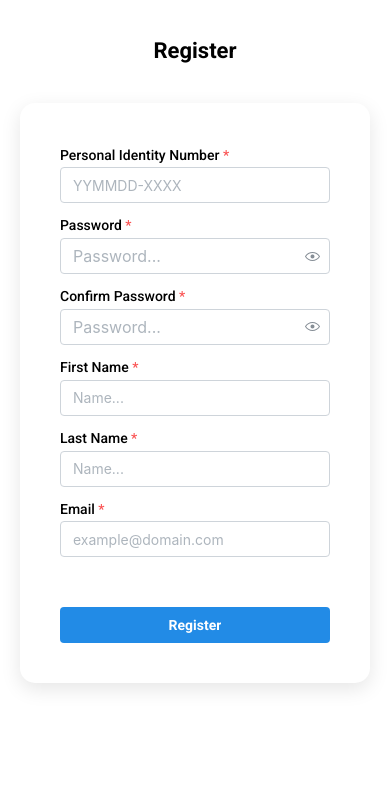
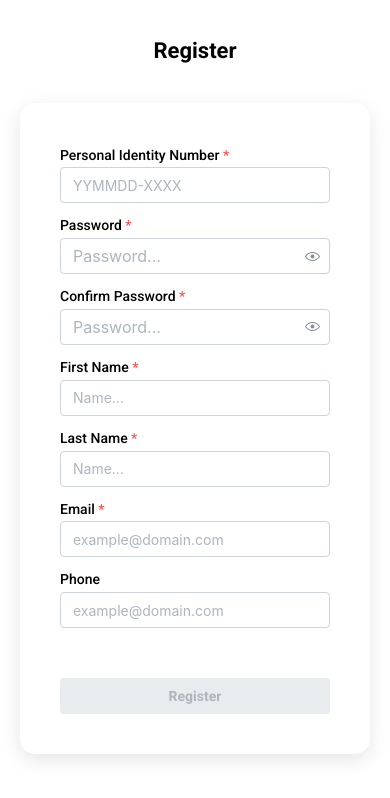
Before and after one commit to Aeezin/LAATAHealthCareAB, a React (Vite) app in the folder medical-app-client/: page /register in a window 390 px wide. Shown: the top 798 px of the page. Built offline with nearby package versions, Linux system fonts and the light colour scheme.

Commit message:
Add phone number validation and popover to registration form

```diff
--- a/medical-app-client/src/components/Register.jsx
+++ b/medical-app-client/src/components/Register.jsx
@@ -64,6 +64,7 @@ function Register() {
   const [firstNamePopoverOpened, setFirstNamePopoverOpened] = useState(false);
   const [lastNamePopoverOpened, setLastNamePopoverOpened] = useState(false);
   const [personalIdPopoverOpened, setPersonalIdPopoverOpened] = useState(false);
+  const [phonePopoverOpened, setPhonePopoverOpened] = useState(false);
 
   const [confirmPassword, setConfirmPassword] = useState("");
 
@@ -77,6 +78,7 @@ function Register() {
     firstName: "",
     lastName: "",
     email: "",
+    phone: "",
   });
 
   const checks = requirements.map((requirement, index) => (
@@ -95,7 +97,7 @@ function Register() {
     credentials.lastName.trim() !== "" &&
     credentials.email.trim() !== "";
 
-  const isFormValid = allFieldsFilled && strength === 100 && match;
+  const isFormValid = allFieldsFilled && strength === 100 && match && (credentials.phone.length === 0 || isValidSwedishPhoneNumber(credentials.phone));
 
   const handleInputChange = (e) => {
     setCredentials((prev) => ({ ...prev, [e.target.name]: e.target.value }));
@@ -122,6 +124,10 @@ function Register() {
 
     if (!validateEmail(credentials.email)) {
       errors.email = "Invalid email address";
+    }
+
+    if (credentials.phone.length > 0 && !isValidSwedishPhoneNumber(credentials.phone)) {
+      errors.phone = "Invalid phone number";
     }
 
     if (credentials.firstName.trim().length < 2) {
@@ -314,7 +320,26 @@ function Register() {
           </Popover.Dropdown>
         </Popover>
 
-        <RegisterButton disabled={isFormValid} type="submit">
+        <Popover type="tel" opened={phonePopoverOpened} position="bottom" width="target" transitionProps={{ transition: "pop" }}>
+          <Popover.Target>
+            <div onFocusCapture={() => setPhonePopoverOpened(true)} onBlurCapture={() => setPhonePopoverOpened(false)}>
+              <TextInput
+                label="Phone"
+                name="phone"
+                type="phone"
+                placeholder="example@domain.com"
+                value={credentials.phone}
+                onChange={handleInputChange}
+                error={validationErrors.phone}
+              />
+            </div>
+          </Popover.Target>
+          <Popover.Dropdown hidden={credentials.phone.length === 0}>
+            <FieldRequirement label="Valid phone number format" meets={isValidSwedishPhoneNumber(credentials.phone) === true} />
+          </Popover.Dropdown>
+        </Popover>
+
+        <RegisterButton disabled={!isFormValid} type="submit">
           Register
         </RegisterButton>
       </FormWrapper>
@@ -356,4 +381,24 @@ const validateEmail = (email) => {
   return regex.test(email);
 };
 
+function cleanNumber(number) {
+  // Ta bort allt som inte är siffror
+  return number.replace(/\D/g, "");
+}
+
+function isValidSwedishPhoneNumber(number) {
+  let digits = cleanNumber(number);
+
+  // Hantera landsnummer +46
+  if (digits.startsWith("46")) digits = "0" + digits.slice(2);
+
+  // Mobilnummer 07xx
+  if (digits.startsWith("07") && digits.length === 10) return true;
+
+  // Fast telefoni (8–10 siffror)
+  if (digits.startsWith("0") && digits.length >= 8 && digits.length <= 10) return true;
+
+  return false;
+}
+
 export default Register;
```
